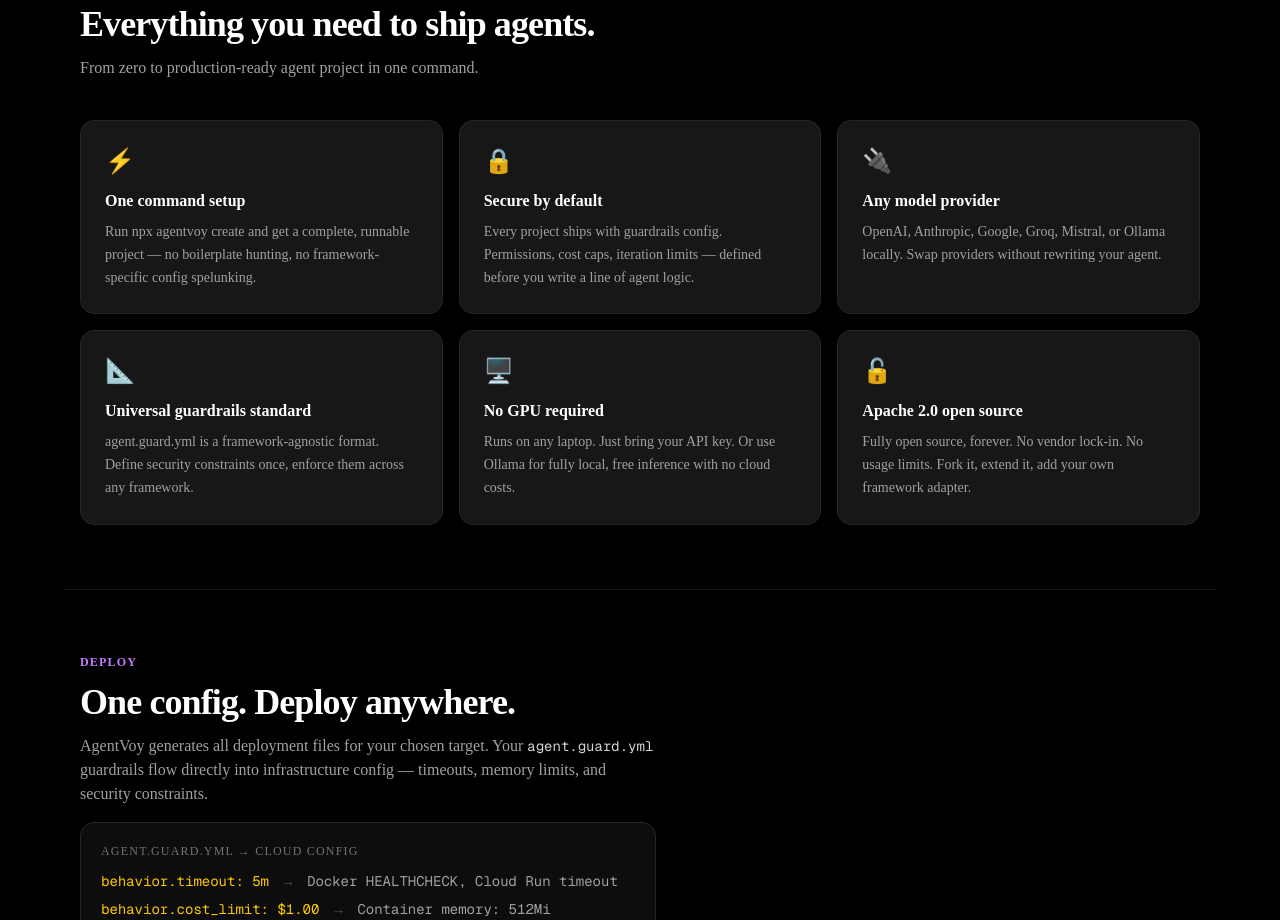
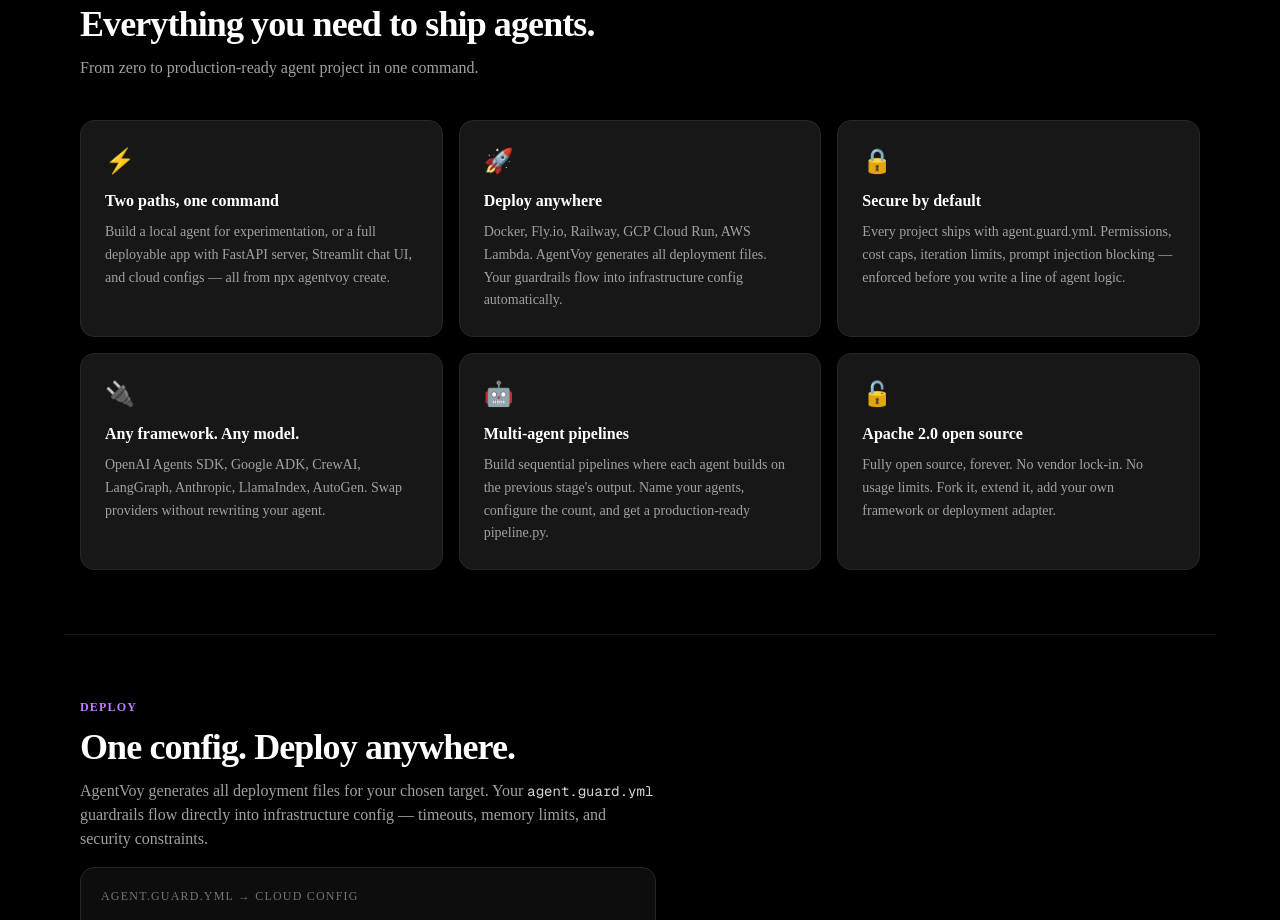
Before and after one commit to agentvoy/website, a Next.js app: page / in a window 1280 px wide. Shown: the part 2160-3080 px from the top of the page. Built offline with nearby package versions, Linux system fonts and the light colour scheme.

Commit message:
Update features section: deploy, two paths, multi-agent, 7 frameworks

```diff
--- a/components/FeaturesSection.tsx
+++ b/components/FeaturesSection.tsx
@@ -1,33 +1,33 @@
 const features = [
   {
     icon: "⚡",
-    title: "One command setup",
-    desc: "Run npx agentvoy create and get a complete, runnable project — no boilerplate hunting, no framework-specific config spelunking.",
+    title: "Two paths, one command",
+    desc: "Build a local agent for experimentation, or a full deployable app with FastAPI server, Streamlit chat UI, and cloud configs — all from npx agentvoy create.",
+  },
+  {
+    icon: "🚀",
+    title: "Deploy anywhere",
+    desc: "Docker, Fly.io, Railway, GCP Cloud Run, AWS Lambda. AgentVoy generates all deployment files. Your guardrails flow into infrastructure config automatically.",
   },
   {
     icon: "🔒",
     title: "Secure by default",
-    desc: "Every project ships with guardrails config. Permissions, cost caps, iteration limits — defined before you write a line of agent logic.",
+    desc: "Every project ships with agent.guard.yml. Permissions, cost caps, iteration limits, prompt injection blocking — enforced before you write a line of agent logic.",
   },
   {
     icon: "🔌",
-    title: "Any model provider",
-    desc: "OpenAI, Anthropic, Google, Groq, Mistral, or Ollama locally. Swap providers without rewriting your agent.",
+    title: "Any framework. Any model.",
+    desc: "OpenAI Agents SDK, Google ADK, CrewAI, LangGraph, Anthropic, LlamaIndex, AutoGen. Swap providers without rewriting your agent.",
   },
   {
-    icon: "📐",
-    title: "Universal guardrails standard",
-    desc: "agent.guard.yml is a framework-agnostic format. Define security constraints once, enforce them across any framework.",
-  },
-  {
-    icon: "🖥️",
-    title: "No GPU required",
-    desc: "Runs on any laptop. Just bring your API key. Or use Ollama for fully local, free inference with no cloud costs.",
+    icon: "🤖",
+    title: "Multi-agent pipelines",
+    desc: "Build sequential pipelines where each agent builds on the previous stage's output. Name your agents, configure the count, and get a production-ready pipeline.py.",
   },
   {
     icon: "🔓",
     title: "Apache 2.0 open source",
-    desc: "Fully open source, forever. No vendor lock-in. No usage limits. Fork it, extend it, add your own framework adapter.",
+    desc: "Fully open source, forever. No vendor lock-in. No usage limits. Fork it, extend it, add your own framework or deployment adapter.",
   },
 ]
 
```
